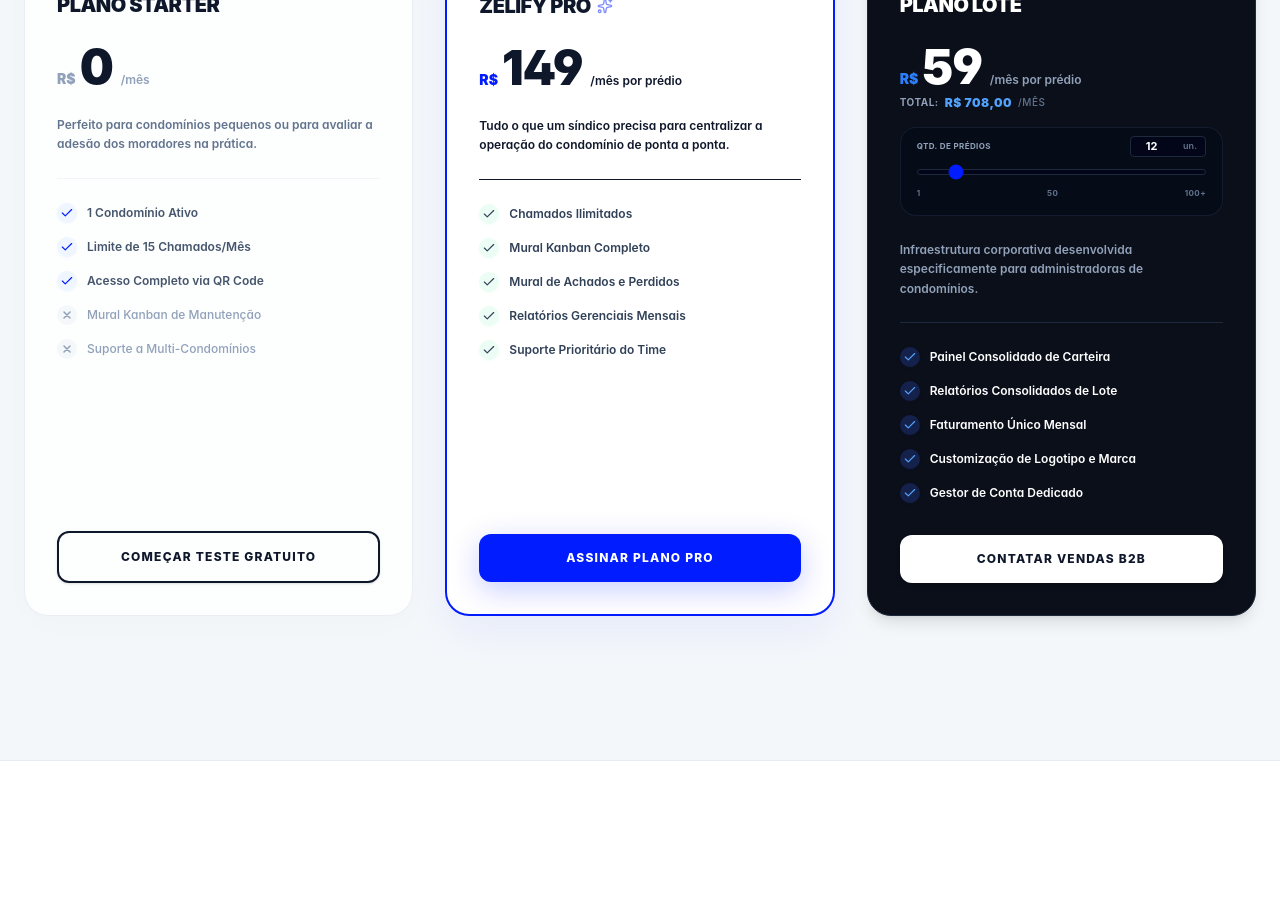
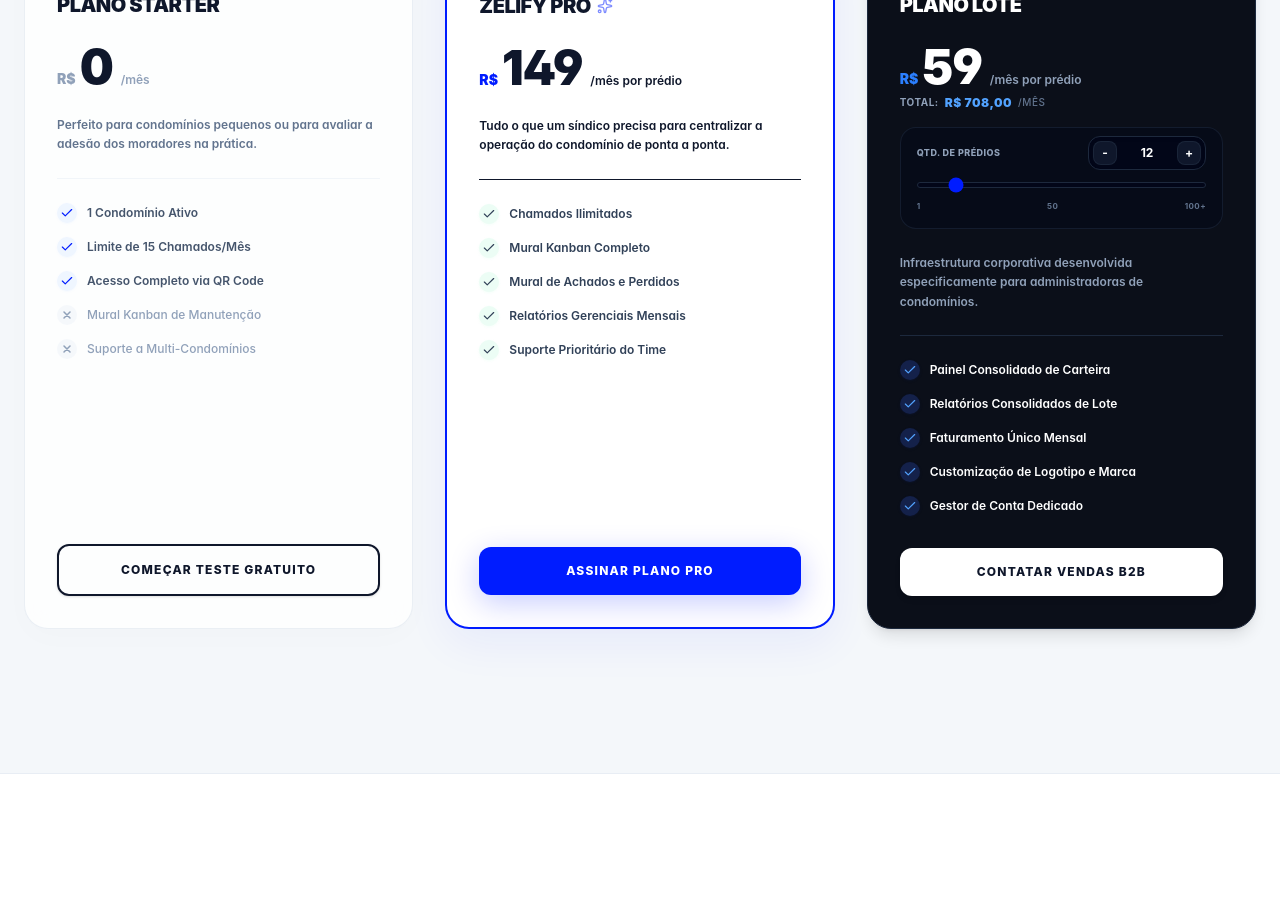
Before and after one commit to Leonardo-Tobias/Zelify-LP, a React (Vite) app: page / in a window 1280 px wide. Shown: the part 4740-5646 px from the top of the page. Built offline with nearby package versions, Linux system fonts and the light colour scheme.

Commit message:
design: substitui input spinner por seletor customizado com botoes mais e menos

```diff
--- a/src/App.tsx
+++ b/src/App.tsx
@@ -1065,8 +1065,15 @@ export default function App() {
                   {/* Campo de entrada interativo */}
                   <div className="space-y-3 pt-2 bg-slate-950/40 border border-slate-800/60 p-4 rounded-2xl">
                     <div className="flex items-center justify-between text-xs font-bold text-slate-350">
-                      <label htmlFor="condo-qty" className="uppercase tracking-wider text-[8px] text-slate-400">Qtd. de Prédios</label>
-                      <div className="flex items-center space-x-1 bg-slate-950 border border-slate-800 rounded px-2 py-0.5">
+                      <label htmlFor="condo-qty" className="uppercase tracking-wider text-[9px] text-slate-400 font-extrabold">Qtd. de Prédios</label>
+                      <div className="flex items-center space-x-1.5 bg-slate-950 border border-slate-800 rounded-xl px-1 py-1 shadow-inner">
+                        <button
+                          type="button"
+                          onClick={() => setCondoCount(prev => Math.max(1, prev - 1))}
+                          className="w-6 h-6 rounded-lg bg-slate-900 hover:bg-slate-800 active:scale-[0.92] text-slate-350 hover:text-white flex items-center justify-center font-bold transition-all border border-slate-800/85 cursor-pointer text-xs select-none"
+                        >
+                          -
+                        </button>
                         <input
                           type="number"
                           id="condo-qty"
@@ -1077,9 +1084,15 @@ export default function App() {
                             const val = parseInt(e.target.value);
                             setCondoCount(isNaN(val) ? 1 : Math.max(1, Math.min(500, val)));
                           }}
-                          className="w-10 bg-transparent text-white text-center font-bold focus:outline-none text-[11px]"
+                          className="w-12 bg-transparent text-white text-center font-bold focus:outline-none text-xs [appearance:textfield] [&::-webkit-outer-spin-button]:appearance-none [&::-webkit-inner-spin-button]:appearance-none"
                         />
-                        <span className="text-[9px] text-slate-500 font-semibold">un.</span>
+                        <button
+                          type="button"
+                          onClick={() => setCondoCount(prev => Math.min(500, prev + 1))}
+                          className="w-6 h-6 rounded-lg bg-slate-900 hover:bg-slate-800 active:scale-[0.92] text-slate-350 hover:text-white flex items-center justify-center font-bold transition-all border border-slate-800/85 cursor-pointer text-xs select-none"
+                        >
+                          +
+                        </button>
                       </div>
                     </div>
 
```
